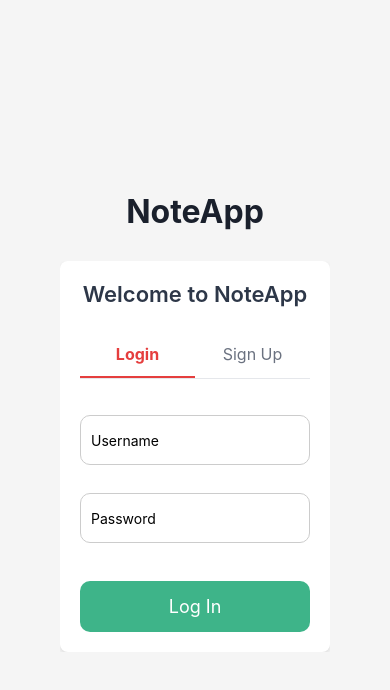
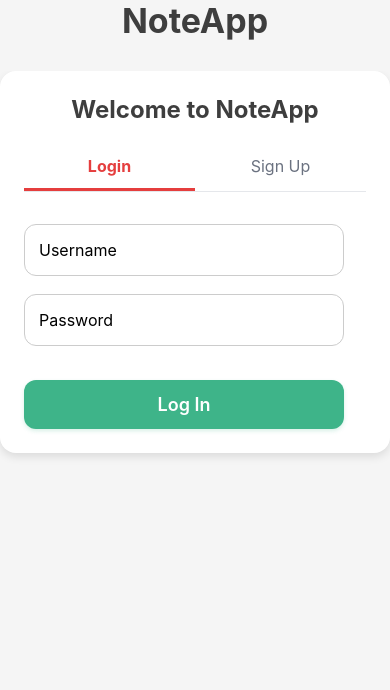
Before and after one commit to JorgeRodriguez5167/Frontend-Study-App, a React Native app: screen / in a window 390 px wide. Shown: the top 690 px of the page. Built offline with nearby package versions, Linux system fonts and the light colour scheme.

Commit message:
Update App.js

```diff
--- a/App.js
+++ b/App.js
@@ -155,39 +155,38 @@ export default function App() {
 const styles = StyleSheet.create({
   container: {
     flex: 1,
-    justifyContent: 'center',
-    alignItems: 'center',
-    backgroundColor: '#f5f5f5',
+    backgroundColor: '#f5f5f5', // soft background
     padding: 20,
   },
   title: {
-    fontSize: 32, // Increased for better hierarchy
+    fontSize: 34,
     fontWeight: 'bold',
     marginBottom: 30,
-    color: '#1a202c', // Darker for more emphasis
+    textAlign: 'center',
+    color: '#3e3e3e',
   },
   card: {
     width: '100%',
     maxWidth: 400,
-    padding: 20,
+    padding: 24,
     backgroundColor: 'white',
-    borderRadius: 8,
+    borderRadius: 16,
     shadowColor: '#000',
-    shadowOffset: { width: 0, height: 2 },
+    shadowOffset: { width: 0, height: 4 },
     shadowOpacity: 0.1,
-    shadowRadius: 4,
-    elevation: 2,
+    shadowRadius: 8,
+    elevation: 3,
   },
   cardTitle: {
-    fontSize: 22, // Slightly larger
-    fontWeight: '600', // Slightly bolder
-    marginBottom: 25, // More space below
+    fontSize: 24,
+    fontWeight: '700',
+    marginBottom: 20,
     textAlign: 'center',
-    color: '#2d3748', // Stronger contrast
+    color: '#3e3e3e',
   },
   tabs: {
     flexDirection: 'row',
-    marginBottom: 20, // More space after tabs
+    marginBottom: 20,
     borderBottomWidth: 1,
     borderBottomColor: '#e5e7eb',
   },
@@ -197,8 +196,8 @@ const styles = StyleSheet.create({
     alignItems: 'center',
   },
   activeTab: {
-    borderBottomWidth: 2,
-    borderBottomColor: '#e53e3e',
+    borderBottomWidth: 3,
+    borderBottomColor: '#e53e3e', // coral red
   },
   tabText: {
     fontSize: 16,
@@ -209,36 +208,43 @@ const styles = StyleSheet.create({
     fontWeight: 'bold',
   },
   form: {
-    marginTop: 16,
-    gap: 10, // Optional, adds space between children (requires React Native 0.71+)
+    marginTop: 12,
   },
   input: {
     width: '100%',
-    maxWidth: 300,
-    height: 50,
+    maxWidth: 320,
+    height: 52,
     borderWidth: 1,
     borderColor: '#ccc',
-    borderRadius: 10,
-    paddingLeft: 10,
-    marginBottom: 18, // Slightly increased for more breathing room
+    borderRadius: 12,
+    paddingHorizontal: 14,
+    marginBottom: 18,
     backgroundColor: '#fff',
+    fontSize: 16,
   },
   button: {
-    backgroundColor: '#3eb489',
-    padding: 15,
-    borderRadius: 10,
+    backgroundColor: '#3eb489', // mint green
+    paddingVertical: 14,
+    borderRadius: 12,
     width: '100%',
-    maxWidth: 300,
+    maxWidth: 320,
     alignItems: 'center',
-    marginTop: 10,
+    marginTop: 16,
+    shadowColor: '#3eb489',
+    shadowOffset: { width: 0, height: 2 },
+    shadowOpacity: 0.2,
+    shadowRadius: 4,
+    elevation: 2,
   },
   buttonText: {
     color: 'white',
     fontSize: 18,
+    fontWeight: '600',
   },
   scrollView: {
     flexGrow: 1,
     justifyContent: 'center',
     alignItems: 'center',
+    paddingBottom: 40,
   },
 });
```
